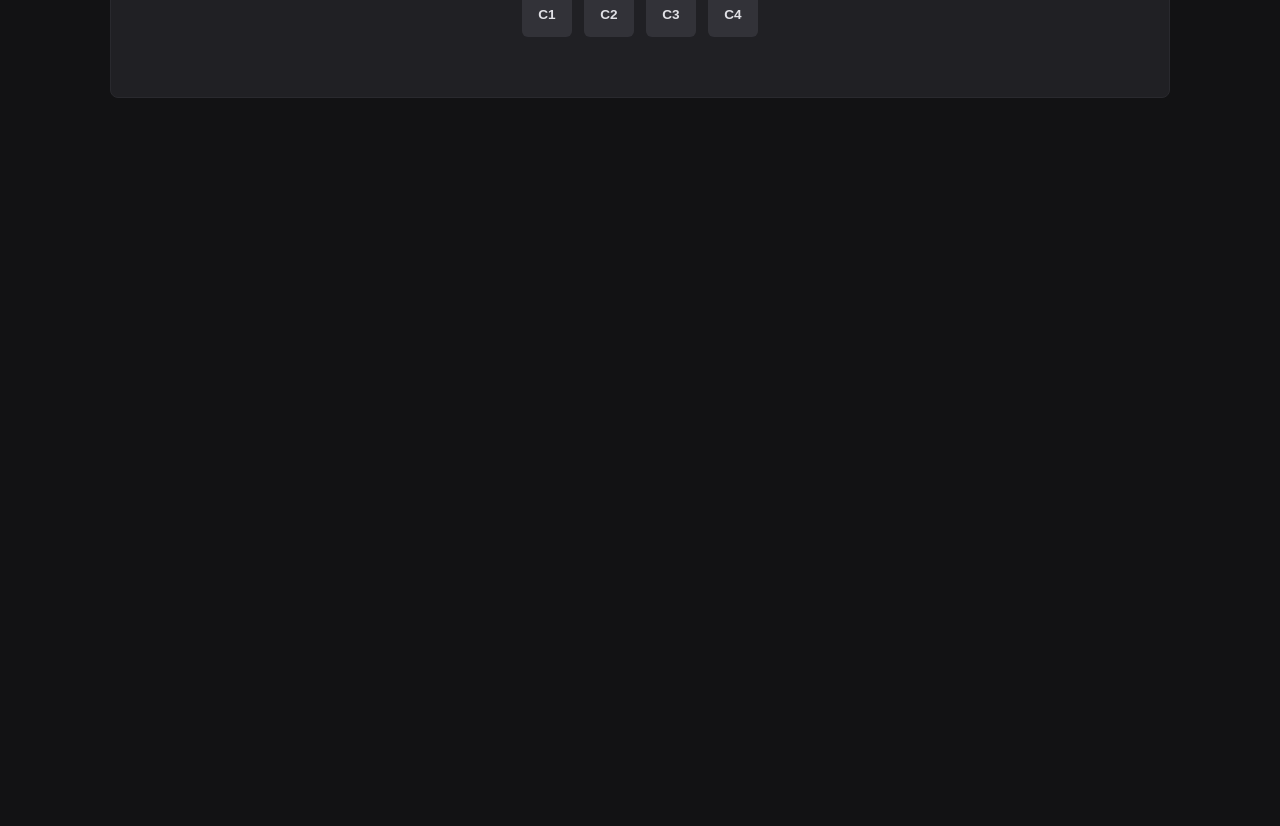
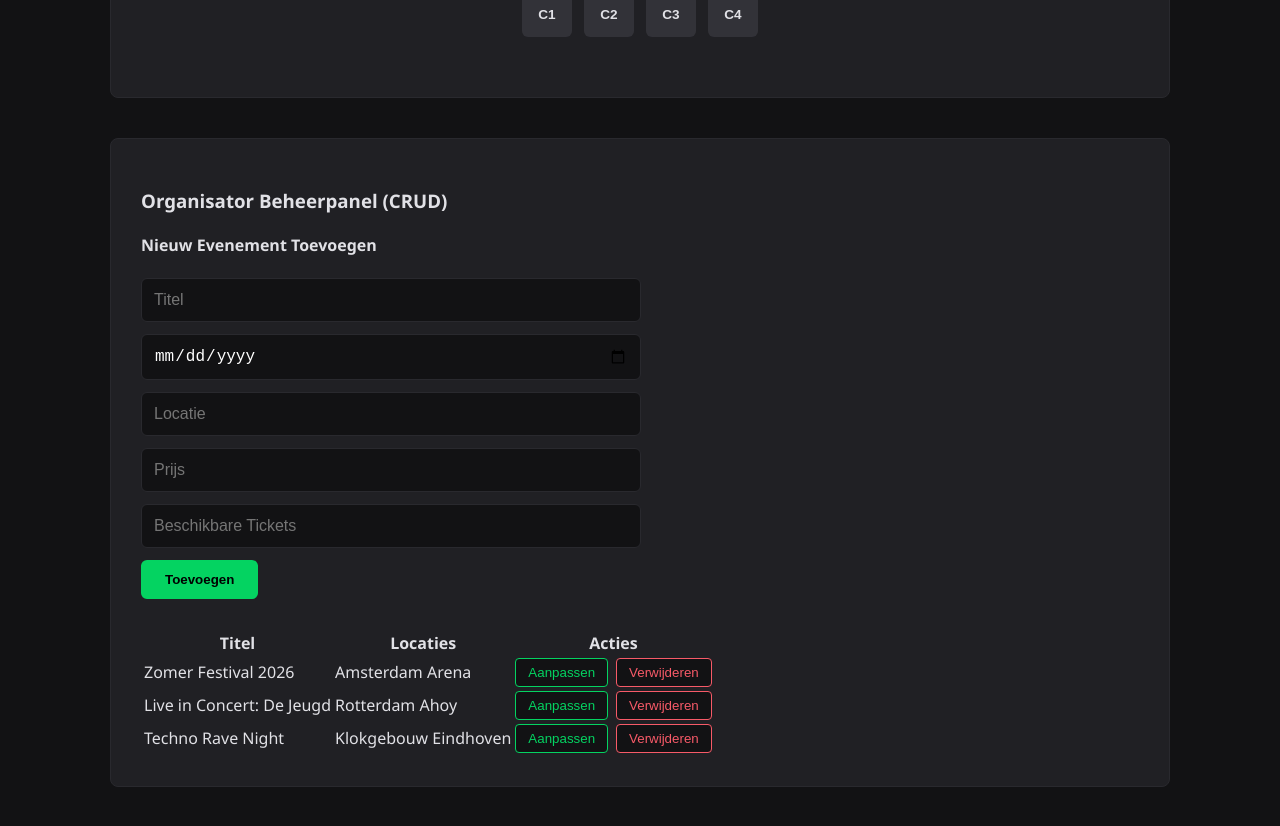
Before and after one commit to Danila-Milovanov/Ticket-Reserveringssysteem, a React (Vite) app in the folder ticket-system/: page / in a window 1280 px wide. Shown: the part 960-1786 px from the top of the page. Before the commit the page ends 1098 px from the top, so only its background shows below. Built offline with nearby package versions, Linux system fonts and the light colour scheme.

Commit message:
Css + App jsx connectie en fix

```diff
--- a/ticket-system/src/App.css
+++ b/ticket-system/src/App.css
@@ -299,3 +299,104 @@ main h2 {
   from { opacity: 0; transform: translateY(10px); }
   to { opacity: 1; transform: translateY(0); }
 }
+/* Admin Panel Styles */
+.admin-container {
+  background: #202024;
+  border: 1px solid #29292e;
+  border-radius: 8px;
+  padding: 30px;
+  margin-top: 40px;
+}
+
+.error-banner {
+  background-color: #f75a68;
+  color: #fff;
+  padding: 12px;
+  border-radius: 4px;
+  margin-bottom: 20px;
+  font-weight: bold;
+}
+
+.admin-form {
+  display: flex;
+  flex-direction: column;
+  gap: 12px;
+  max-width: 500px;
+  margin-bottom: 30px;
+}
+
+.admin-form input {
+  background: #121214;
+  border: 1px solid #29292e;
+  padding: 12px;
+  border-radius: 6px;
+  color: #fff;
+  font-size: 1rem;
+}
+
+.form-buttons {
+  display: flex;
+  gap: 10px;
+}
+
+.save-btn {
+  background: #04d361;
+  color: #000;
+  border: none;
+  padding: 12px 24px;
+  border-radius: 6px;
+  font-weight: bold;
+  cursor: pointer;
+}
+
+.cancel-btn {
+  background: #323238;
+  color: #fff;
+  border: none;
+  padding: 12px 24px;
+  border-radius: 6px;
+  cursor: pointer;
+}
+
+/* management table styling */
+.admin-table-container {
+  overflow-x: auto;
+}
+
+.admin-table {
+  width: 100%;
+  border-collapse: collapse;
+  text-align: left;
+  margin-top: 15px;
+}
+
+.admin-table th, .admin-table td {
+  padding: 12px;
+  border-bottom: 1px solid #29292e;
+}
+
+.admin-table th {
+  color: #a8a8b3;
+}
+
+.edit-action-btn {
+  background: #121214;
+  color: #04d361;
+  border: 1px solid #04d361;
+  padding: 6px 12px;
+  border-radius: 4px;
+  margin-right: 8px;
+  cursor: pointer;
+}
+
+.delete-action-btn {
+  background: #121214;
+  color: #f75a68;
+  border: 1px solid #f75a68;
+  padding: 6px 12px;
+  border-radius: 4px;
+  cursor: pointer;
+}
+
+.edit-action-btn:hover { background: #04d361; color: #000; }
+.delete-action-btn:hover { background: #f75a68; color: #fff; }
--- a/ticket-system/src/App.jsx
+++ b/ticket-system/src/App.jsx
@@ -1,33 +1,13 @@
 import React, { useState, useEffect } from 'react';
 import EventList from './components/EventList';
 import SeatingChart from './components/SeatingChart';
+import AdminPanel from './components/AdminPanel';
 import './App.css';
 
 const mockEventsData = [
-  {
-    id: 1,
-    title: "Zomer Festival 2026",
-    date: "15 juli 2026",
-    location: "Amsterdam Arena",
-    price: 45.00,
-    availableTickets: 150
-  },
-  {
-    id: 2,
-    title: "Live in Concert: De Jeugd",
-    date: "22 augustus 2026",
-    location: "Rotterdam Ahoy",
-    price: 35.50,
-    availableTickets: 8
-  },
-  {
-    id: 3,
-    title: "Techno Rave Night",
-    date: "05 september 2026",
-    location: "Klokgebouw Eindhoven",
-    price: 29.99,
-    availableTickets: 0
-  }
+  { id: 1, title: "Zomer Festival 2026", date: "15 juli 2026", location: "Amsterdam Arena", price: 45.00, availableTickets: 150 },
+  { id: 2, title: "Live in Concert: De Jeugd", date: "22 augustus 2026", location: "Rotterdam Ahoy", price: 35.50, availableTickets: 8 },
+  { id: 3, title: "Techno Rave Night", date: "05 september 2026", location: "Klokgebouw Eindhoven", price: 29.99, availableTickets: 0 }
 ];
 
 function App() {
@@ -39,27 +19,42 @@ function App() {
       setEvents(mockEventsData);
       setLoading(false);
     }, 600);
-
     return () => clearTimeout(timer);
   }, []);
 
+  // Handler: Reserve tickets
+  const handleReserveTickets = (eventId, qtyToReserve) => {
+    setEvents(prev => prev.map(ev => {
+      if (ev.id === eventId) {
+        const remaining = ev.availableTickets - qtyToReserve;
+        alert(`Gereserveerd! ${qtyToReserve} ticket(s) voor ${ev.title}`);
+        return { ...ev, availableTickets: remaining < 0 ? 0 : remaining };
+      }
+      return ev;
+    }));
+  };
 
-  const handleReserveTickets = (eventId, qtyToReserve) => {
-    setEvents(prevEvents =>
-      prevEvents.map(event => {
-        if (event.id === eventId) {
-          const updatedTickets = event.availableTickets - qtyToReserve;
+  // CREATE
+  const handleAddEvent = (newEventData) => {
+    const newEvent = {
+      id: Date.now(), // Generate unique simple timestamp ID
+      ...newEventData
+    };
+    setEvents(prev => [...prev, newEvent]);
+    alert(`Evenement "${newEvent.title}" succesvol toegevoegd!`);
+  };
 
-          alert(`Succesvol ${qtyToReserve} ticket(s) gereserveerd voor ${event.title}!`);
+  // UPDATE
+  const handleUpdateEvent = (id, updatedFields) => {
+    setEvents(prev => prev.map(ev => (ev.id === id ? { ...ev, ...updatedFields } : ev)));
+    alert('Evenement succesvol bijgewerkt!');
+  };
 
-          return {
-            ...event,
-            availableTickets: updatedTickets < 0 ? 0 : updatedTickets
-          };
-        }
-        return event;
-      })
-    );
+  // DELETE
+  const handleDeleteEvent = (id) => {
+    if (window.confirm('Weet je zeker dat je dit evenement wilt verwijderen?')) {
+      setEvents(prev => prev.filter(ev => ev.id !== id));
+    }
   };
 
   return (
@@ -76,9 +71,16 @@ function App() {
           <div className="loader">Evenementen laden...</div>
         ) : (
           <>
-          <EventList events={events} onReserve={handleReserveTickets} />
+            <EventList events={events} onReserve={handleReserveTickets} />
 
-          <SeatingChart eventPrice={45.00}/>
+            <SeatingChart eventPrice={45.00} />
+
+            <AdminPanel
+              events={events}
+              onAddEvent={handleAddEvent}
+              onUpdateEvent={handleUpdateEvent}
+              onDeleteEvent={handleDeleteEvent}
+            />
           </>
         )}
       </main>
@@ -86,5 +88,4 @@ function App() {
   );
 }
 
-
 export default App;
```
